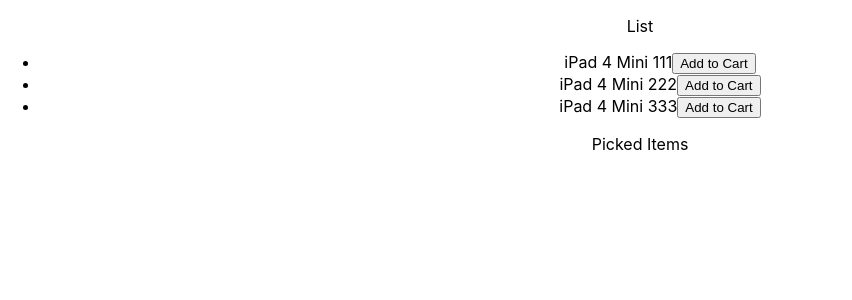
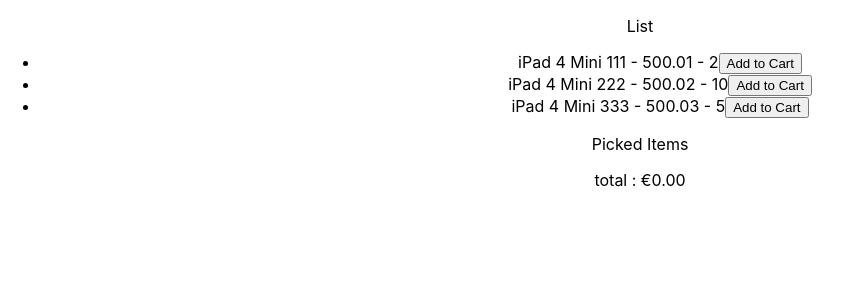
Before and after one commit to ScarlettMin/shoppingcart-react, a React (Create React App) app: page / in a window 1280 px wide. Shown: the top 300 px of the page, without its empty margins (0-852 px from the left). Built offline with nearby package versions, Linux system fonts and the light colour scheme.

Commit message:
Edit cart list

```diff
--- a/src/App.js
+++ b/src/App.js
@@ -1,14 +1,14 @@
 
 import React from 'react';
-import ProductList from './features/product/ProductList';
-import ShoppingCart from './features/product/ShoppingCart';
+import Product from './features/Product';
+import Cart from './features/Cart';
 import './App.css';
 
 function App() {
   return (
     <div className="App">
-      <ProductList></ProductList>
-      <ShoppingCart></ShoppingCart>
+      <Product></Product>
+      <Cart></Cart>
     </div>
   );
 }
--- a/src/app/store.js
+++ b/src/app/store.js
@@ -1,6 +1,6 @@
 import { configureStore } from '@reduxjs/toolkit';
-import productReducer from '../features/product/productSlice';
-import cartReducer from '../features/product/cartSlice';
+import productReducer from '../features/productSlice';
+import cartReducer from '../features/cartSlice';
 
 export default configureStore({
   reducer: {
--- /dev/null
+++ b/src/currency.js
@@ -0,0 +1,23 @@
+const digitsRE = /(\d{3})(?=\d)/g
+
+export function currency (value, currency, decimals) {
+  value = parseFloat(value)
+  if (!isFinite(value) || (!value && value !== 0)) return ''
+  currency = currency != null ? currency : '€'
+  decimals = decimals != null ? decimals : 2
+  var stringified = Math.abs(value).toFixed(decimals)
+  var _int = decimals
+    ? stringified.slice(0, -1 - decimals)
+    : stringified
+  var i = _int.length % 3
+  var head = i > 0
+    ? (_int.slice(0, i) + (_int.length > 3 ? ',' : ''))
+    : ''
+  var _float = decimals
+    ? stringified.slice(-1 - decimals)
+    : ''
+  var sign = value < 0 ? '-' : ''
+  return sign + currency + head +
+    _int.slice(i).replace(digitsRE, '$1,') +
+    _float
+}
--- a/src/features/product/ShoppingCart.js
+++ b/src/features/Cart.js
@@ -1,7 +1,8 @@
 import React, { Component } from 'react';
 import {connect} from 'react-redux';
 import { fetchProducts } from './productSlice';
-import { addProductToCart } from './cartSlice';
+import { addProductToCart, cartTotal } from './cartSlice';
+import { currency } from '../currency';
 
 class ShoppingCart extends Component {
     constructor(props){
@@ -18,9 +19,10 @@
                 <ul>
                     {
                         this.props.cartItem.map(m =>
-                            <li>{m.id} - {m.quantity}</li>)
+                        <li>{m.title} - {m.price} - {m.quantity}</li>)
                     }
                 </ul>
+                <p>total : <span>{currency(this.props.cartTotal)}</span></p>
             </div>
         )
     }
@@ -29,7 +31,8 @@
 export default connect(
     (state)=> ({
         cartItem : state.cart.items,
-        products : state.product.products
+        products : state.product.products,
+        cartTotal : cartTotal(state)
     }),
 
     /* ({cart})=> ({
@@ -38,5 +41,6 @@
     { fetchProducts, addProductToCart } // 사용해서 연결할 actions
 )(ShoppingCart);
 
-//추가된 리스트 추가
-//같은 id는 quantity 증가
+//카트 리스트 노출 ㅇ
+//카트 리스트에 카트 수량 노출 ㅇ
+//
--- a/src/features/product/ProductList.js
+++ b/src/features/Product.js
@@ -34,8 +34,8 @@
                 <ul>
                 {
                     this.props.products.map(m =>
-                        <li key={m.id}> {m.title}
-                        <button onClick={()=>{this.props.addProductToCart(this.props.cartItem, m)}}>Add to Cart</button>
+                        <li key={m.id}> {m.title} - {m.price} - {m.inventory}
+                        <button disabled={m.inventory < 1 ? true :false} onClick={()=>{this.props.addProductToCart(this.props.cartItem, m)}}>Add to Cart</button>
                     </li>)
                  }
                 </ul>
@@ -53,4 +53,6 @@
 )(ProductList);
 
 //리스트
-//카트 추가 버튼, 액션
+//카트 추가 버튼 o
+//재고량 줄이기 o
+//
--- /dev/null
+++ b/src/features/cartSlice.js
@@ -0,0 +1,45 @@
+import { createSlice } from '@reduxjs/toolkit';
+import { decrementProductInventory } from './productSlice'
+
+//Module
+export const cartSlice = createSlice({
+    name: 'cart',
+    initialState: {
+        items: []
+    },
+    reducers: {
+        pushProductToCart: (state, action) => {
+            state.items.push({
+                id: action.payload.id,
+                title: action.payload.title,
+                price: action.payload.price,
+                quantity : 1
+            })
+        },
+        incrementItemQuantity: (state, action) => { // reducer로 전달된 값인 action.payload는 수정할수 없다.
+            state.items.find(i => i.id === action.payload.id ).quantity++
+        }
+    }
+})
+
+//밑에 지정된 reducer 외부에서 사용할수 있도록 노출 시켜주는.
+export const {pushProductToCart, incrementItemQuantity} = cartSlice.actions;
+
+//Action
+export const addProductToCart = (cartItems, productItem) => dispatch => {
+    const exist = cartItems.find(cart => cart.id === productItem.id)
+    if(!exist) {
+        dispatch(pushProductToCart(productItem))
+    } else {
+        dispatch(incrementItemQuantity(exist))
+    }
+    dispatch(decrementProductInventory(productItem))
+}
+
+export const cartTotal = (state => {
+    return state.cart.items.reduce((total, i) => {
+        return total = total + (i.price * i.quantity)
+    }, 0)
+})
+
+export default cartSlice.reducer;
--- a/src/features/product/cartSlice.js
+++ /dev/null
@@ -1,36 +0,0 @@
-import { createSlice } from '@reduxjs/toolkit';
-
-
-export const cartSlice = createSlice({
-    name: 'cart',
-    initialState: {
-        items: []
-    },
-    reducers: {
-        pushProductToCart: (state, action) => {
-            state.items.push({
-                id: action.payload.id,
-                quantity : 1
-            })
-        },
-        incrementItemQuantity: (state, action) => {
-
-            //update!!!!! 내 id를가지고 cart를 찾아서 그거의 quantity를 업데이트해야되는데, ..새로 추가됨...
-            //action.payload.quantity++
-            //state.quantity
-        }
-    }
-})
-export const {pushProductToCart, incrementItemQuantity} = cartSlice.actions;
-
-export const addProductToCart = (cartItems, item) => dispatch => {
-    const exist = cartItems.find(cart => cart.id === item.id)
-    if(!exist) {
-        dispatch(pushProductToCart(item))
-    } else {
-        dispatch(incrementItemQuantity(item))
-
-    }
-}
-
-export default cartSlice.reducer;
--- a/src/features/product/productSlice.js
+++ b/src/features/productSlice.js
@@ -1,5 +1,5 @@
 import { createSlice } from '@reduxjs/toolkit';
-import shop from '../../api/shop'
+import shop from '../api/shop'
 
 export const productSlice = createSlice({
     name: 'product',
@@ -10,11 +10,14 @@
         //불러낸 값을 저장했다.
         setproduct: (state, action) => {
             state.products = action.payload
+        },
+        decrementProductInventory:(state, action) => {
+            state.products.find(i => i.id === action.payload.id).inventory--
         }
     }
 })
 
-export const { setproduct } = productSlice.actions;
+export const { setproduct, decrementProductInventory } = productSlice.actions;
 //actions,  api갔다오는거
 export const fetchProducts = () => dispatch => {
     return new Promise((resolve, reject)=>{
```
